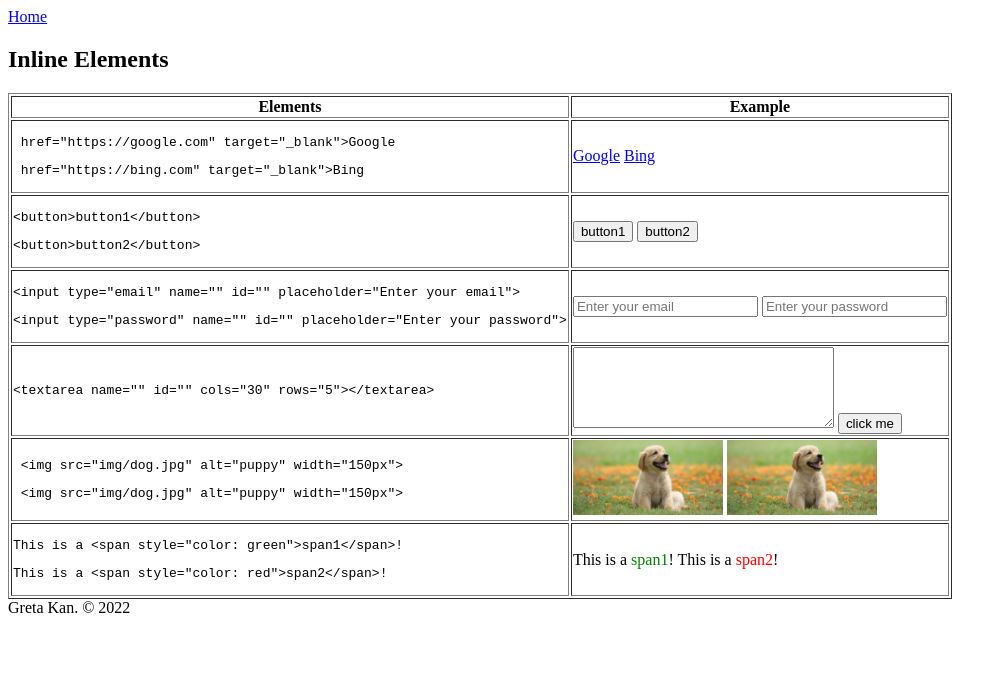
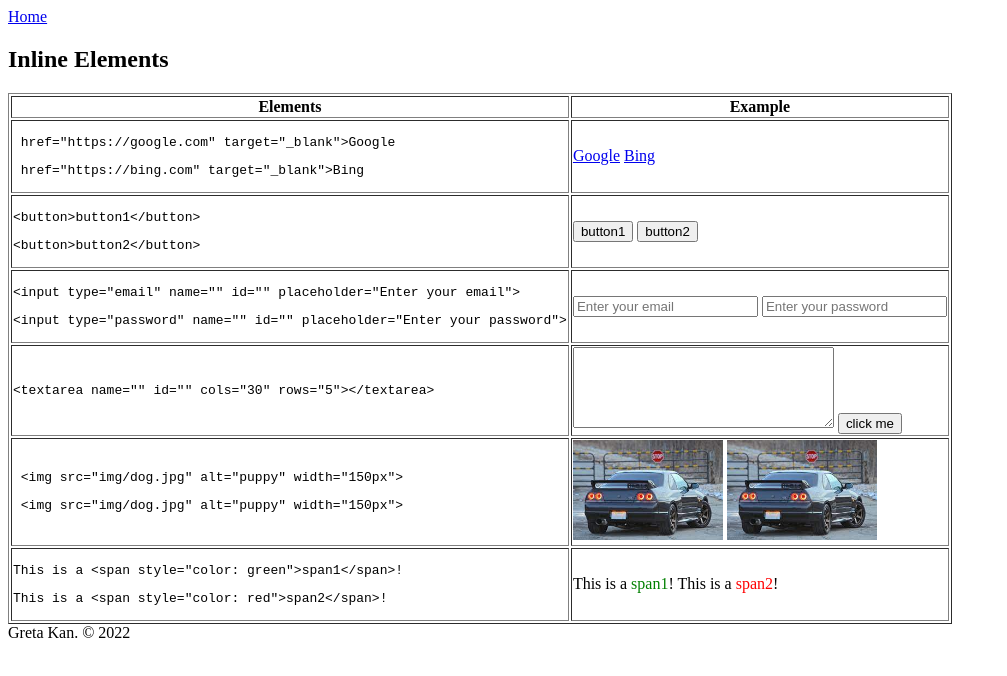
Before and after one commit to gretakant/n-dal2, a plain HTML site: page inline.html in a window 1280 px wide. Shown: the whole page, without its empty margins (0-1007 px from the left). Drawn offline with Linux system fonts and the light colour scheme.

Commit message:
Add Display Property Project

```diff
--- a/inline.html
+++ b/inline.html
@@ -67,8 +67,8 @@
     </td>
 
 <td>
-    <img src="img/dog.jpg" alt="puppy" width="150px">
-    <img src="img/dog.jpg" alt="puppy" width="150px">
+    <img src="img/download.jfif" alt="car" width="150px">
+    <img src="img/download.jfif" alt="car" width="150px">
 </td>
 </tr>
 
```
Also changed, not shown: img/download.jfif (added).
